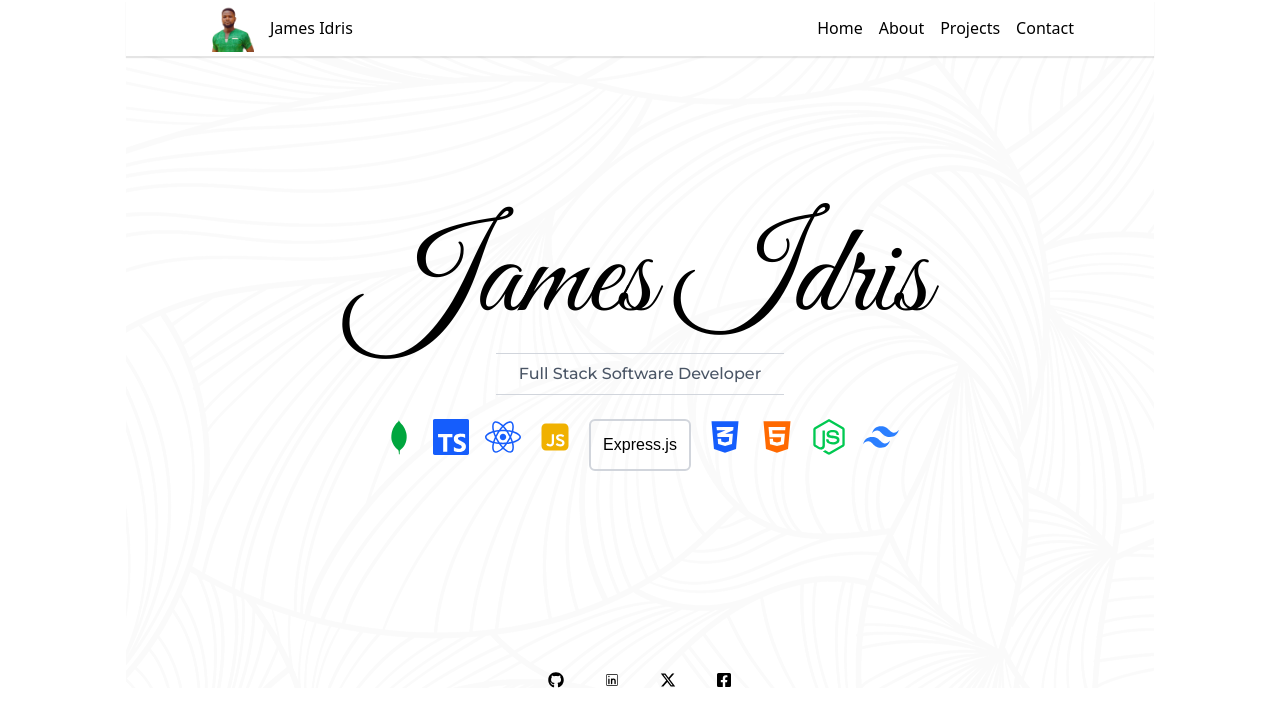
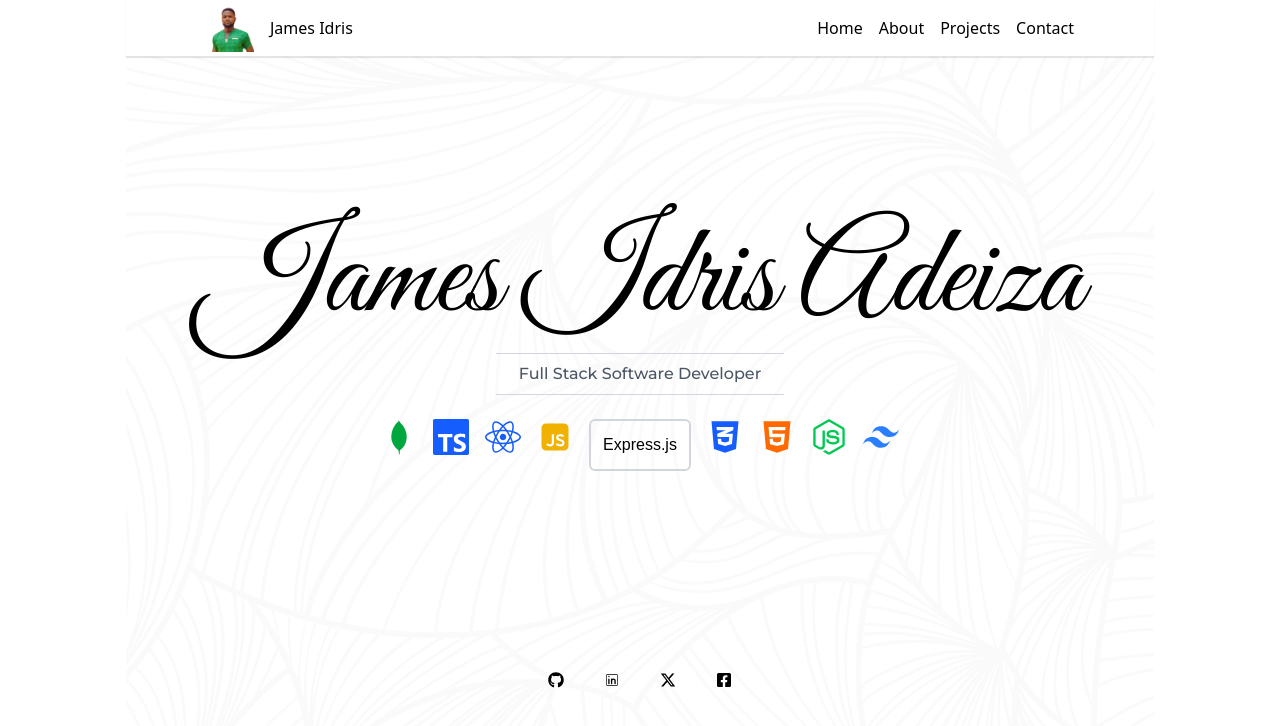
Before and after one commit to jameseversmile/Portfolio, a React (Vite) app: page / in a window 1280 px wide. Shown: the top 726 px of the page. Built offline with nearby package versions, Linux system fonts and the light colour scheme; a web font is replaced by a local one.

Commit message:
my portfolio

```diff
--- a/src/Components/Footer.tsx
+++ b/src/Components/Footer.tsx
@@ -7,12 +7,13 @@ import { FaGithub } from "react-icons/fa6";
 
 const Footer = () => {
   return (
-    <div className="flex gap-10 justify-center my-10">
-        <FaGithub href="https://x.com/farmacrypt" />
-        <CiLinkedin href="https://x.com/farmacrypt" />
-        <FaXTwitter href="https://x.com/farmacrypt" />
-        <FaFacebookSquare href="https://x.com/farmacrypt" />
-
+    <div className="pb-2.5">
+        <div className="flex gap-10 justify-center my-10">
+           <FaGithub href="https://x.com/farmacrypt" />
+           <CiLinkedin href="https://x.com/farmacrypt" />
+           <FaXTwitter href="https://x.com/farmacrypt" />
+           <FaFacebookSquare href="https://x.com/farmacrypt" />
+        </div>
     </div>
   )
 }
--- a/src/pages/Home.tsx
+++ b/src/pages/Home.tsx
@@ -11,7 +11,7 @@ import { DiMongodb } from "react-icons/di";
 const Home = () => {
   return (
     <div className="h-[calc(80vh-4rem)] text-center items-center flex flex-col justify-center">
-      <h4 className="great-vibes-regular text-9xl">James Idris</h4>
+      <h4 className="great-vibes-regular text-9xl">James Idris Adeiza</h4>
       <hr className="border-gray-300 my-2 w-2xs" />
       <p className="montserrat-regular text-md text-gray-600">
         Full Stack Software Developer
```
